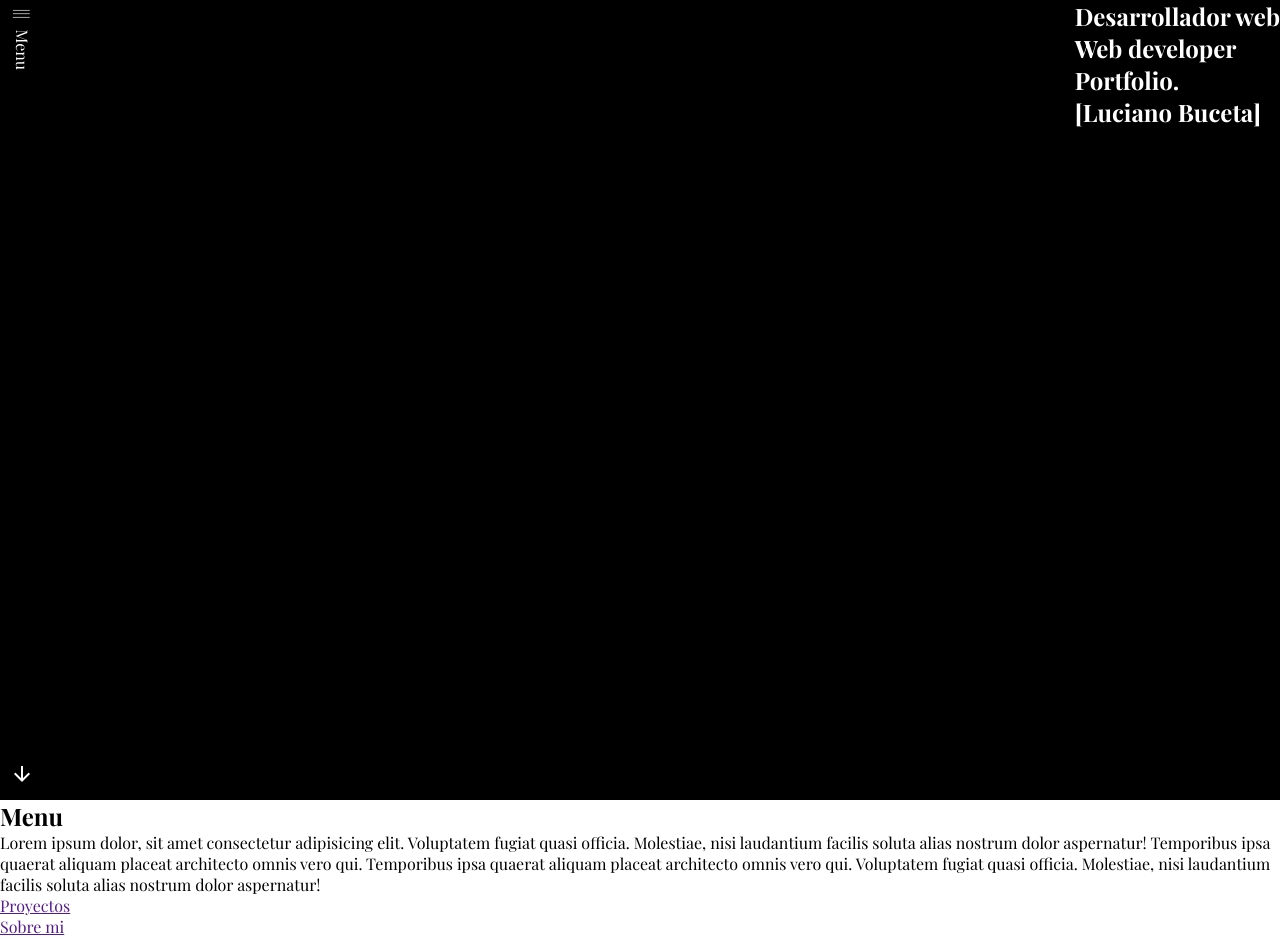
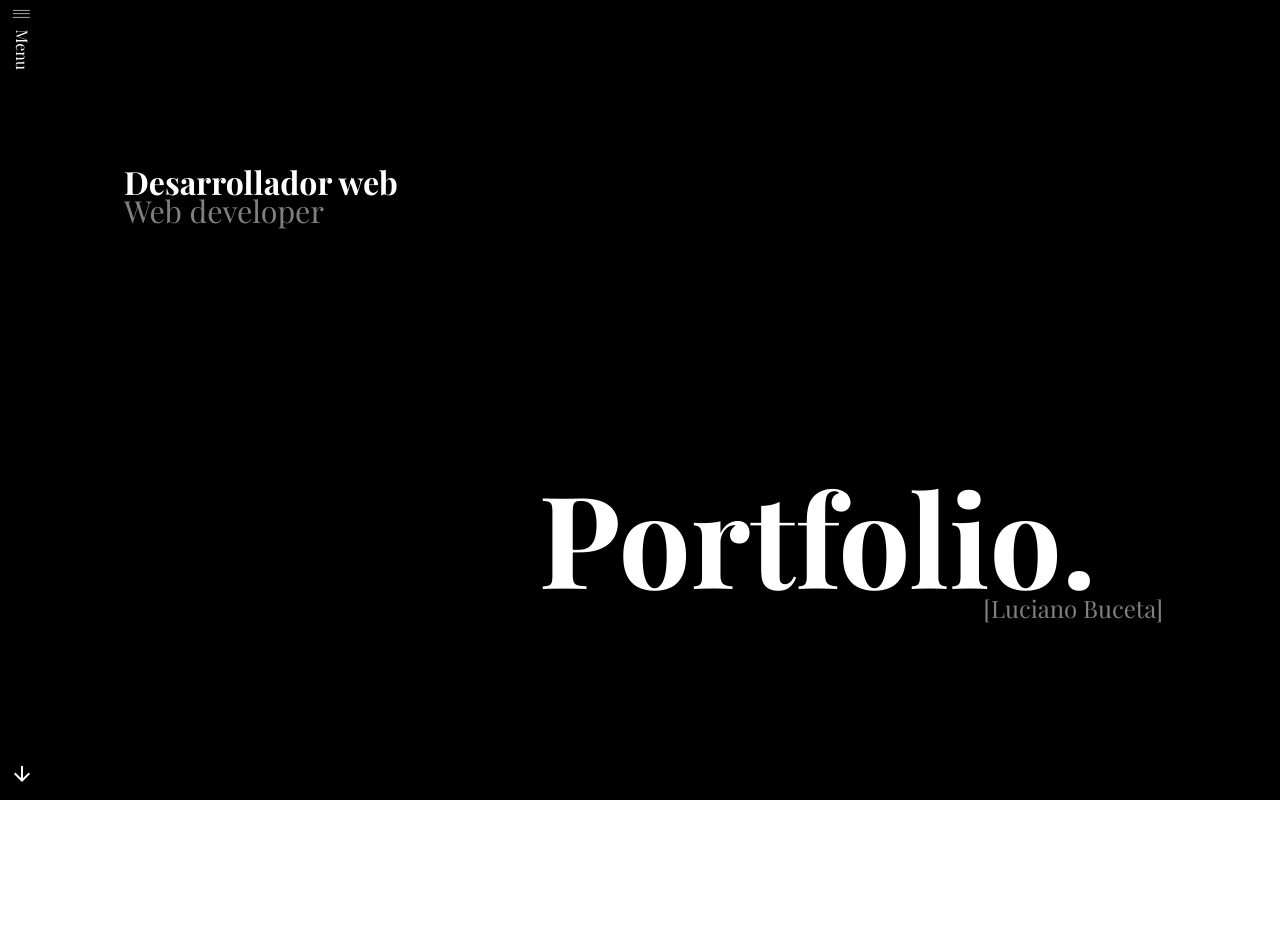
Before and after one commit to LucianoB01/portoflio-project, a plain HTML site: page index.html in a window 1280 px wide. Shown: the top 941 px of the page. Drawn offline with nearby package versions, Linux system fonts and the light colour scheme.

Commit message:
Estilos de menu in page creado

```diff
--- a/css/styles.css
+++ b/css/styles.css
@@ -5,9 +5,15 @@
     font-family: 'Playfair Display', serif;
 }
 
+html {
+    font-size: 16px;
+}
+
 body {
     width: 100%;
 }
+
+/* ------ HEADER -------*/
 
 header {
     width: 100%;
@@ -71,3 +77,115 @@ header {
 .menu-arrow {
     margin: 10px;
 }
+
+.header-text {
+    width: 100%;
+    display: grid;
+    grid-template-columns: repeat(5, 1fr);
+    grid-template-rows: repeat(5, 1fr);
+}
+
+.text-developer {
+    grid-column: 1 / 3;
+    grid-row: 2 / 2;
+    margin-left: 5rem;
+}
+
+.text-developer h1 {
+    font-size: 2rem;
+}
+
+.text-developer h2 {
+    font-size: 1.9rem;
+    font-weight: 400;
+    color: grey;
+    line-height: 1rem;
+}
+
+.text-portfolio {
+    grid-column: 3 / 6;
+    grid-row: 4 / 4;
+}
+
+.text-portfolio h1 {
+    font-size: 8rem;
+    line-height: 7rem;
+}
+
+.text-portfolio h2 {
+    font-weight: 400;
+    color: gray;
+    margin-left: 60%;
+}
+
+
+
+/* ------ HEADER -------*/
+
+.menu {
+    height: 100vh;
+    display: grid;
+    grid-template-columns: repeat(5, 1fr);
+    grid-template-rows: repeat(2, 1fr);
+    align-items: center;
+    justify-items: center;
+}
+
+.menu-text {
+    grid-column: 1 / 3;
+    grid-row: 1 / 3;
+}
+
+.menu-text h1 {
+    font-size: 8rem;
+    margin-left: 3rem;
+}
+
+.menu-text p {
+    color: grey;
+    margin-left: -3rem;
+}
+
+.menu-section {
+    grid-column: 3 / 6;
+    grid-row: 1 / 3;
+    transform: rotate(-90deg);
+}
+
+.menu-section ul {
+
+}
+
+.menu-section ul li {
+    list-style: none;
+    padding: 1.5rem;
+    margin: 8rem 0;
+}
+
+#li-proy {
+    background-color: #F5DBB3;
+    height: 10px;
+    width: 500px;
+}
+
+
+#li-abou {
+    background-color: #FFC700;
+    height: 10px;
+    width: 500px;
+}
+
+
+#li-conta {
+    background-color: #D1300D;
+    height: 10px;
+    width: 500px;
+}
+
+.menu-section ul li a {
+    position: relative;
+    top: -75px;
+    text-decoration: none;
+    color: #000;
+    font-size: 4rem;
+}
```
